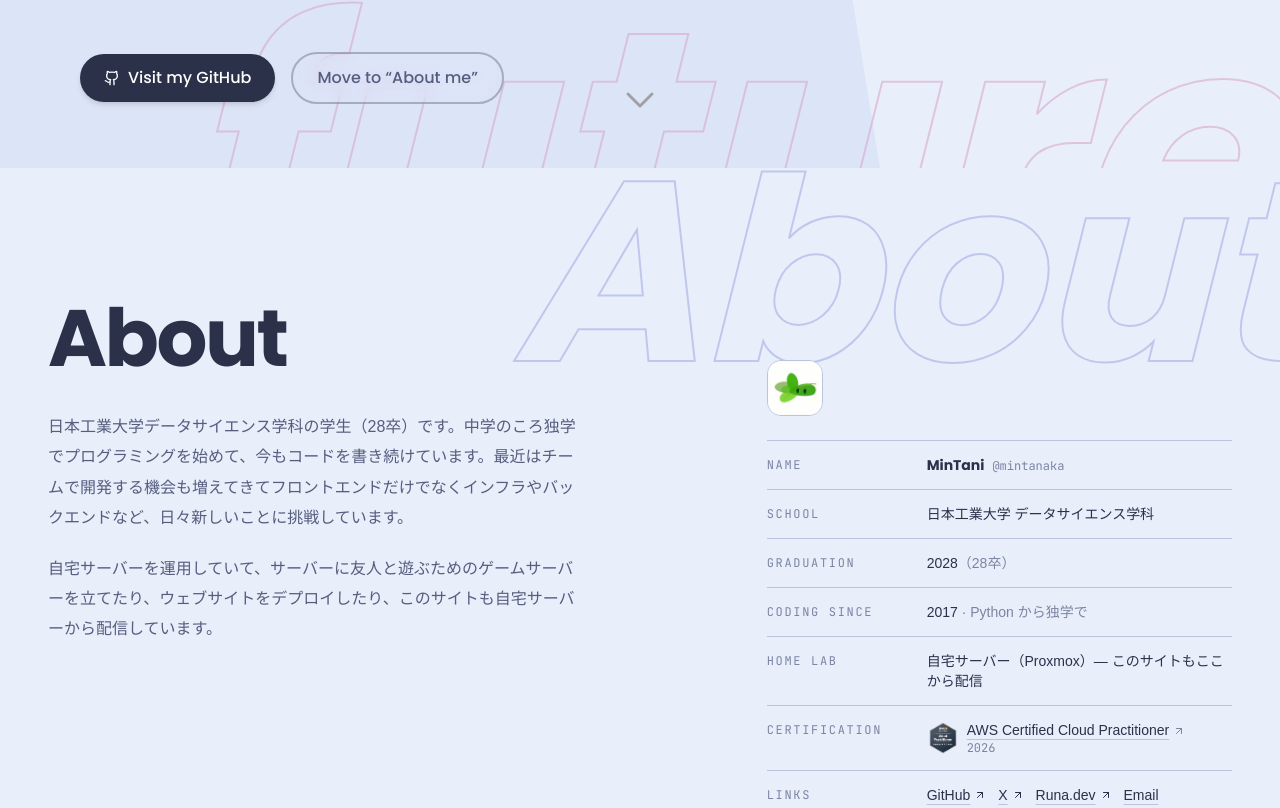
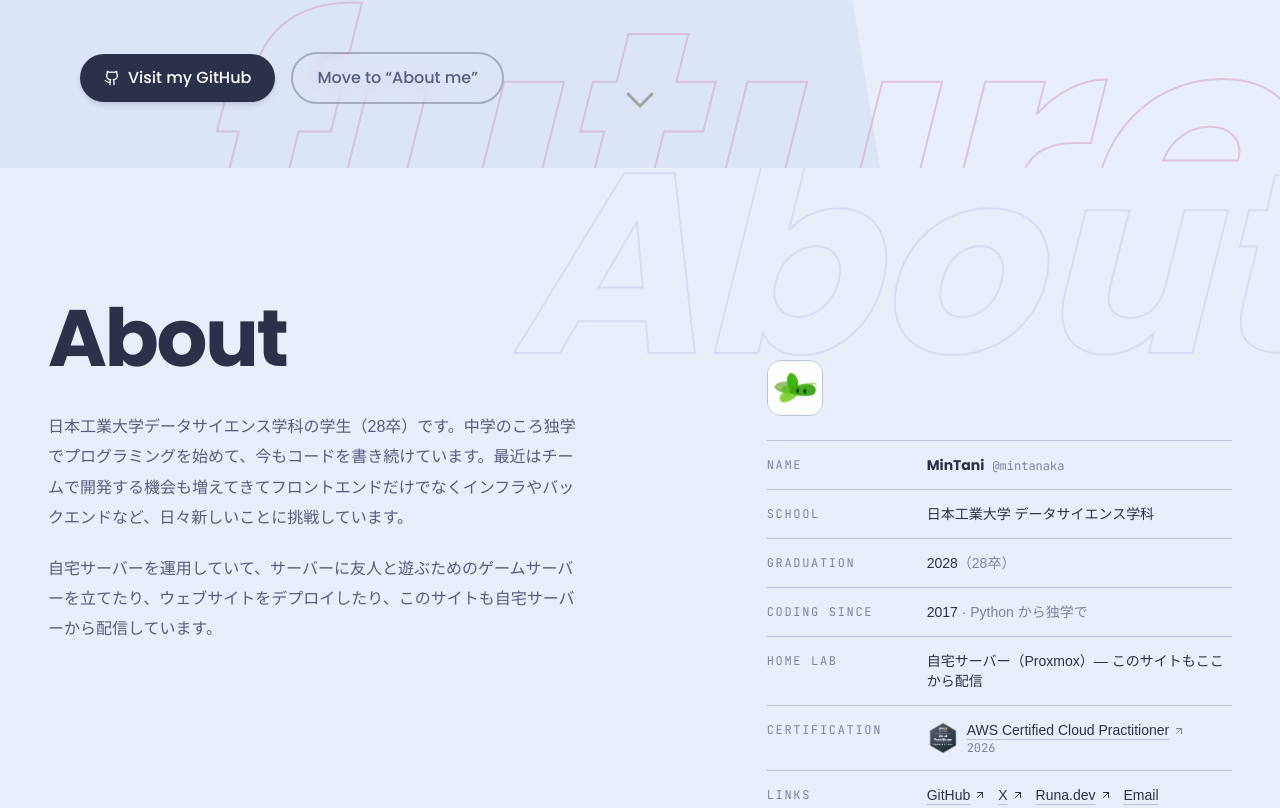
Before and after one commit to mintani/portfolio, a Next.js app: page / in a window 1280 px wide. Shown: the part 752-1560 px from the top of the page. Built offline with nearby package versions, Linux system fonts and the light colour scheme; a web font is replaced by a local one.

Commit message:
style(home): fade ghost lettering so body text stays readable

```diff
--- a/src/components/home/AboutSection.tsx
+++ b/src/components/home/AboutSection.tsx
@@ -42,7 +42,7 @@ export function AboutSection() {
     >
       <span
         aria-hidden
-        className="hero-outline-text stroke-periwinkle pointer-events-none select-none absolute z-0 -top-6 -right-8 text-[22vw] lg:text-[16rem] leading-none opacity-70"
+        className="hero-outline-text stroke-periwinkle pointer-events-none select-none absolute z-0 -top-8 -right-8 text-[22vw] lg:text-[16rem] leading-none opacity-30"
       >
         About
       </span>
@@ -51,7 +51,7 @@ export function AboutSection() {
         {/* ── Profile diptych ── */}
         <div className="grid lg:grid-cols-12 gap-x-12 gap-y-12">
           <div className="lg:col-span-7 min-w-0">
-            <SectionHeading kicker="Nice to meet you" title="About" />
+            <SectionHeading title="About" />
             <div className="mt-8 space-y-5 text-[15px] sm:text-base leading-[1.9] text-ink-2 max-w-[60ch]">
               {BIO.map((paragraph) => (
                 <p key={paragraph}>{paragraph}</p>
--- a/src/components/home/WorksSection.tsx
+++ b/src/components/home/WorksSection.tsx
@@ -117,7 +117,7 @@ export function WorksSection({ articles }: { articles: BlogArticleMeta[] }) {
     >
       <span
         aria-hidden
-        className="hero-outline-text stroke-bluegray pointer-events-none select-none absolute -bottom-8 -left-6 text-[22vw] lg:text-[16rem] leading-none opacity-70"
+        className="hero-outline-text stroke-bluegray pointer-events-none select-none absolute -bottom-10 -left-6 text-[22vw] lg:text-[16rem] leading-none opacity-30"
       >
         Works
       </span>
@@ -125,7 +125,7 @@ export function WorksSection({ articles }: { articles: BlogArticleMeta[] }) {
       <div className="container relative z-10 mx-auto px-5 sm:px-8 lg:px-12">
         <SectionHeading
           title="Works"
-          lede="ハッカソンと個人開発。2024年からの制作物。"
+          lede="ハッカソンで作ったものと、個人で開発しているものです。"
         />
         <div className="border-t border-rule mt-10" />
 
```
